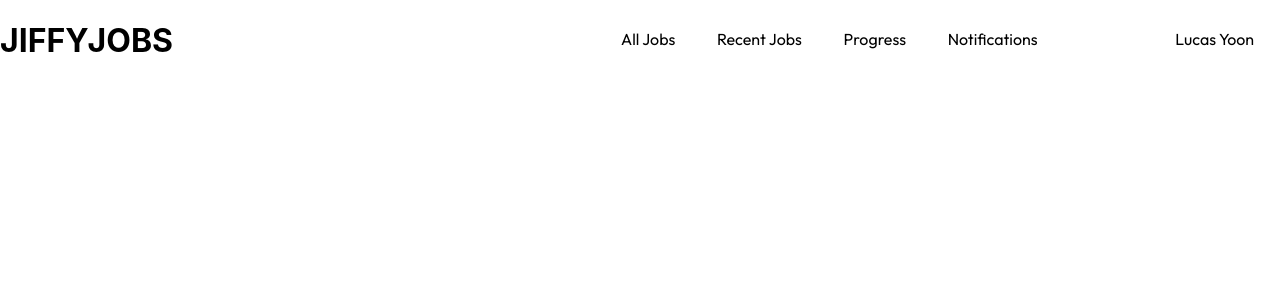
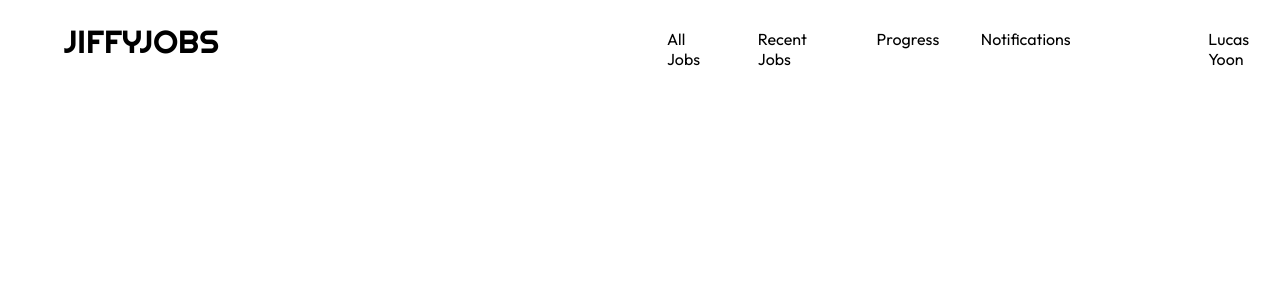
Before and after one commit to jonathanpangg/jiffyjobs, a React (Create React App) app in the folder frontend/jiffyjobs/: page / in a window 1280 px wide. Shown: the top 300 px of the page. Built offline with nearby package versions, Linux system fonts and the light colour scheme.

Commit message:
completely finished posting

```diff
--- a/frontend/jiffyjobs/src/App.css
+++ b/frontend/jiffyjobs/src/App.css
@@ -1,5 +1,14 @@
 .nav-outer {
   display: flex;
+}
+
+.logo-font {
+  font-family: "Righteous-Regular";
+  font-size: xx-large;
+  vertical-align: center;
+  align-items: center;
+  padding-left: 5%;
+  padding-bottom: 0.85%;
 }
 
 .first-tab {
--- a/frontend/jiffyjobs/src/components/JobPosting.js
+++ b/frontend/jiffyjobs/src/components/JobPosting.js
@@ -19,6 +19,8 @@ dayjs.extend(objectSupport);
 export function JobPosting() {
     const [openStartPop, setOpenStartPop] = useState(false)
     const [openSecondPop, setOpenSecondPop] = useState(false)
+
+    // useState for the data
     const [val, setVal] = useState({
         title: '',
         name: '',
@@ -41,6 +43,7 @@ export function JobPosting() {
         }
     })
 
+    // useState for errors
     const [error, setError] = useState({
         titleError: false,
         nameError: false,
@@ -50,23 +53,25 @@ export function JobPosting() {
         categoryError: false,
     })
 
+    // handles the error of the input boxes
     function handleError() {
         setError({
             titleError: val.title === '',
             nameError: val.name === '',
             locationError: val.location === '',
-            payError: val.pay === '',
+            payError: val.pay === '' || val.pay === 0,
             descriptionError: val.description === '',
             categoryError: val.category.length === 0
         })
     }
 
+    // resets the data
     function empytyVals() {
         setVal({
             title: '',
             name: '',
             location: '',
-            pay: '',
+            pay: 0,
             description: '',
             category: [],
             date: {
@@ -85,6 +90,7 @@ export function JobPosting() {
         })
     }
 
+    // changes the vals for all except date and time
     function handleValues(event) {
         if (event.target.id === 'title') {
             setVal({
@@ -251,6 +257,7 @@ export function JobPosting() {
 
     const closePop = () => {
         empytyVals()
+        handleError()
         setOpenStartPop(false)
     }
 
@@ -258,11 +265,16 @@ export function JobPosting() {
         if (val.title === '' || val.name === '' || val.location === '' || val.pay === 0) {
             handleError()
         } else {
-            handleError()
-            if (error.titleError === false && error.nameError === false && error.locationError === false && error.payError === false) {
+            setError({
+                titleError: val.title === '',
+                nameError: val.name === '',
+                locationError: val.location === '',
+                valError: val.pay === '' || val.pay === 0,
+                descriptionError: false,
+                categoryError: false,
+            })
             setOpenStartPop(false)
             setOpenSecondPop(true)
-            }
         }
     }
 
@@ -413,7 +425,7 @@ export function JobPosting() {
                             <text className='pop-textfield-title'>
                                 Description
                             </text> <br></br>
-                            <TextField error={error.descriptionError} helperText={error.descriptionError ? "*This field is required" : ""} required={true} placeholder="Add the job description" type="search" square={false} style={{width: '98.5%'}} onChange={(e) => {handleValues(e)}} id='description' value={val.description}/>
+                            <TextField error={error.descriptionError} helperText={error.descriptionError ? "*This field is required" : ""} required={true} multiline rows={8} placeholder="Add the job description" type="search" square={false} style={{width: '98.5%'}} onChange={(e) => {handleValues(e)}} id='description' value={val.description}/>
                         </div>
                         <div style={{paddingTop: '2.5%'}}>
                             <text className='pop-textfield-title'>
@@ -441,6 +453,8 @@ export function JobPosting() {
     }
 
     async function PostJobs() {
+        handleError()
+        if (!(error.titleError === true || error.nameError === true || error.locationError === true || error.payError === true || error.descriptionError === true || error.categoryError === true)) {
             const requestOptions = {
                 method: 'POST',
                 headers: { 'Content-Type': 'application/json' },
@@ -468,6 +482,7 @@ export function JobPosting() {
                     console.log(error)
             })
         }
+    }
 
     return (
         <div className='job-search-tab'>
--- a/frontend/jiffyjobs/src/pages/JobBoard.js
+++ b/frontend/jiffyjobs/src/pages/JobBoard.js
@@ -6,6 +6,7 @@ import { Divider } from '@mui/material';
 import { Filter } from '../components/Filter';
 import { Sort } from '../components/Sort';
 import { JobPosting } from '../components/JobPosting';
+import dayjs from 'dayjs';
 
 export function JobBoard() {
     const [jobData, setJobData] = useState([])
@@ -28,7 +29,8 @@ export function JobBoard() {
                 .then((data) => {
                     setRawData(data);
                     const newJobData = data.map(function(obj) {
-                        return [[0, obj.title], ["", "Job Provider: " + obj.job_poster], ["", "Location: " + obj.location], ["", "Pay: $" + obj.pay], ["", "Description: " + obj.description], ["", "Time: " + obj.time[0] + " - " + obj.time[1]], ["", "Categories: " + obj.categories.toString()]]
+                        console.log(obj.time)
+                        return [[0, obj.title], ["", "Job Provider: " + obj.job_poster], ["", "Location: " + obj.location], ["", "Pay: $" + obj.pay], ["", "Description: " + obj.description], ["", "Time: " + dayjs(new Date(obj.time[0])).format('DD/MM/YYYY')  + " " + " - " + new Date(obj.time[1])], ["", "Categories: " + obj.categories.toString()]]
                     });
                     setJobData(newJobData);
 
```
Lines whose indentation alone changed are shown as unchanged.
